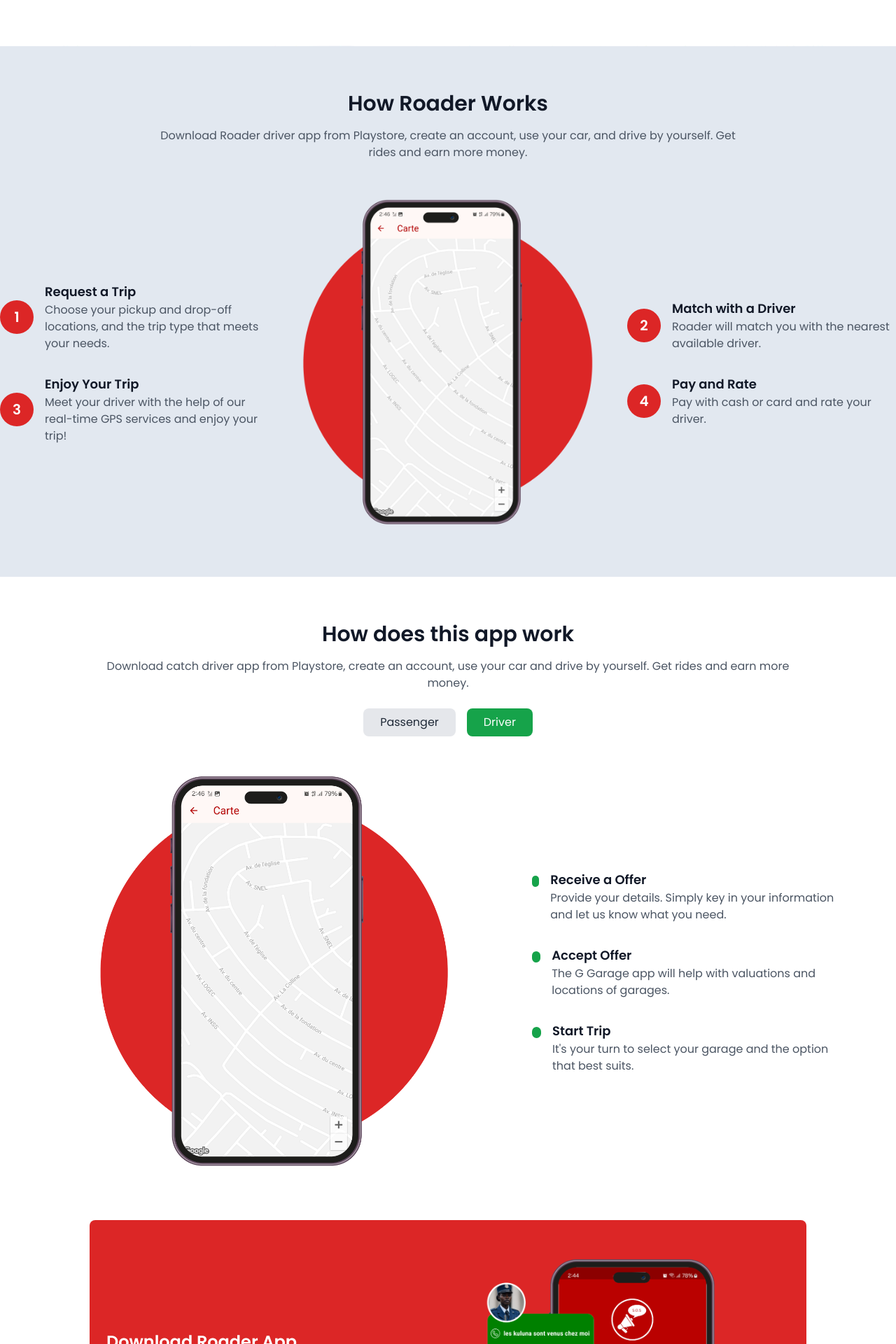
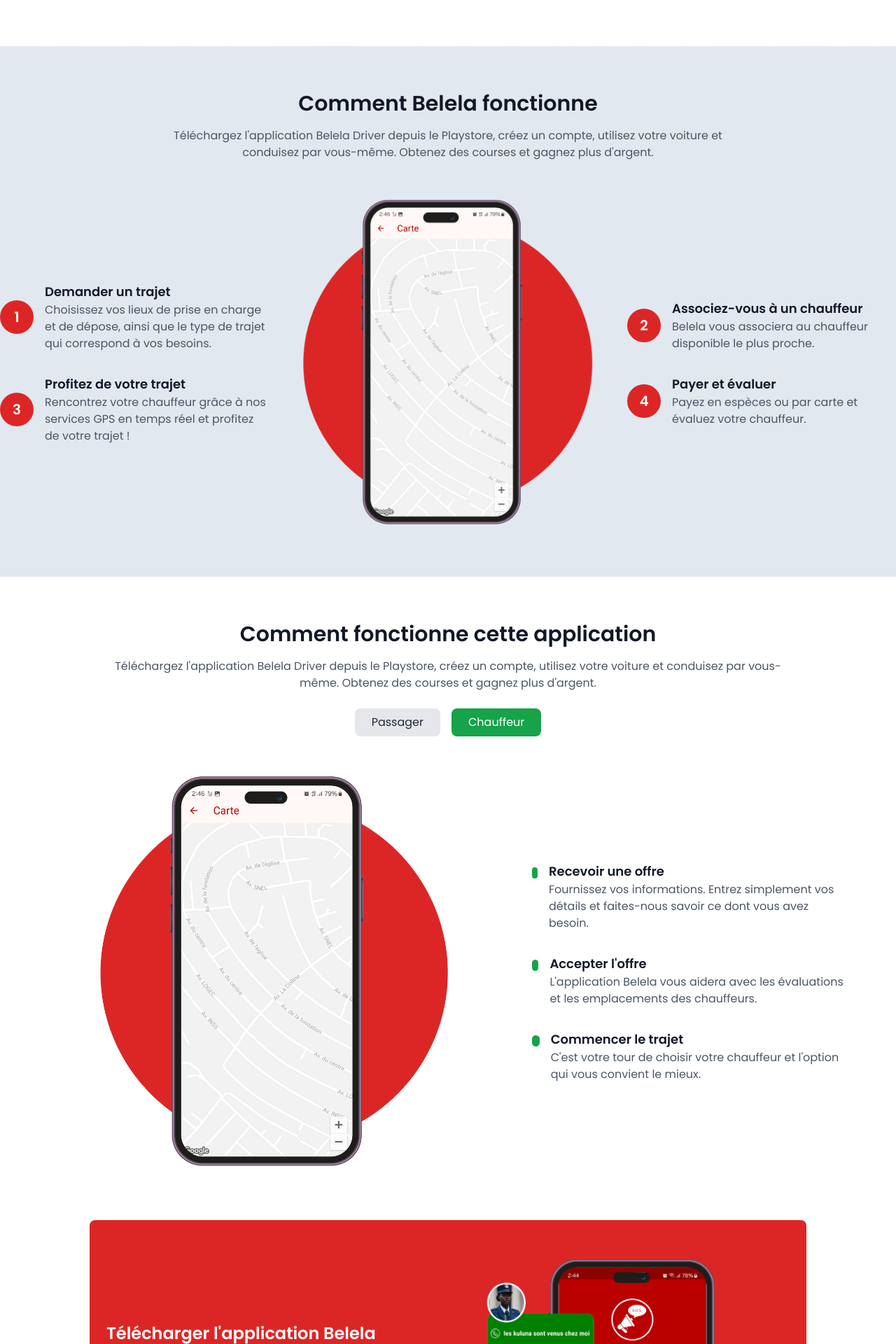
Before and after one commit to allegriakinzola/portefolioallegria, a Next.js app: page / in a window 1280 px wide. Shown: the part 800-2720 px from the top of the page at 70% size. Built offline with nearby package versions, Linux system fonts and the light colour scheme.

Commit message:
ajouts des autres sections

```diff
--- a/src/sections/Features.tsx
+++ b/src/sections/Features.tsx
@@ -5,22 +5,22 @@
   return (
     <section className="py-16 bg-slate-200 text-center">
       <div className="max-w-4xl mx-auto px-6">
-      <h2 className="text-3xl font-bold text-gray-900">How Roader Works</h2>
+        <h2 className="text-3xl font-bold text-gray-900">Comment Belela fonctionne</h2>
         <p className="mt-4 text-gray-600">
-        Download Roader driver app from Playstore, create an account, use your car, and drive by yourself. Get rides and earn more money.
+          Téléchargez l'application Belela Driver depuis le Playstore, créez un compte, utilisez votre voiture et conduisez par vous-même. Obtenez des courses et gagnez plus d'argent.
         </p>
       </div>
       <div className="mt-12 flex flex-col md:flex-row items-center justify-center gap-12">
         <div className="space-y-8 max-w-sm">
-        <Step number={1} title="Request a Trip" description="Choose your pickup and drop-off locations, and the trip type that meets your needs." />
-        <Step number={3} title="Enjoy Your Trip" description="Meet your driver with the help of our real-time GPS services and enjoy your trip!" />
+          <Step number={1} title="Demander un trajet" description="Choisissez vos lieux de prise en charge et de dépose, ainsi que le type de trajet qui correspond à vos besoins." />
+          <Step number={3} title="Profitez de votre trajet" description="Rencontrez votre chauffeur grâce à nos services GPS en temps réel et profitez de votre trajet !" />
         </div>
         <div>
-        <Image src="/phonefeatures.png" alt="App Screenshot" width={500} height={500} className="rounded-lg" />
+          <Image src="/phonefeatures.png" alt="Capture d'écran de l'application" width={500} height={500} className="rounded-lg" />
         </div>
         <div className="space-y-8 max-w-sm">
-        <Step number={2} title="Match with a Driver" description="Roader will match you with the nearest available driver." />
-        <Step number={4} title="Pay and Rate" description="Pay with cash or card and rate your driver." />
+          <Step number={2} title="Associez-vous à un chauffeur" description="Belela vous associera au chauffeur disponible le plus proche." />
+          <Step number={4} title="Payer et évaluer" description="Payez en espèces ou par carte et évaluez votre chauffeur." />
         </div>
       </div>
     </section>
--- a/src/sections/Hero.tsx
+++ b/src/sections/Hero.tsx
@@ -6,39 +6,39 @@
   return (
     <section className="py-16 bg-white text-center">
       <div className="max-w-5xl mx-auto px-6">
-        <h2 className="text-3xl font-bold text-gray-900">How does this app work</h2>
+        <h2 className="text-3xl font-bold text-gray-900">Comment fonctionne cette application</h2>
         <p className="mt-4 text-gray-600">
-          Download catch driver app from Playstore, create an account, use your car and drive by yourself. Get rides and earn more money.
+          Téléchargez l'application Belela Driver depuis le Playstore, créez un compte, utilisez votre voiture et conduisez par vous-même. Obtenez des courses et gagnez plus d'argent.
         </p>
         <div className="mt-6 flex justify-center gap-4">
-          <button className="px-6 py-2 bg-gray-200 text-gray-800 rounded-lg">Passenger</button>
-          <button className="px-6 py-2 bg-green-600 text-white rounded-lg">Driver</button>
+          <button className="px-6 py-2 bg-gray-200 text-gray-800 rounded-lg">Passager</button>
+          <button className="px-6 py-2 bg-green-600 text-white rounded-lg">Chauffeur</button>
         </div>
       </div>
 
       <div className="mt-12 flex flex-col md:flex-row items-center justify-center gap-12">
         <div className="relative w-full md:w-1/2 flex justify-center">
-          <Image src="/phonefeatures.png" alt="App Screenshot" width={500} height={500} className="rounded-lg" />
+          <Image src="/phonefeatures.png" alt="Capture d'écran de l'application" width={500} height={500} className="rounded-lg" />
         </div>
 
         <div className="space-y-8 max-w-md">
-          <Step title="Receive a Offer" description="Provide your details. Simply key in your information and let us know what you need." />
-          <Step title="Accept Offer" description="The G Garage app will help with valuations and locations of garages." />
-          <Step title="Start Trip" description="It's your turn to select your garage and the option that best suits." />
+          <Step title="Recevoir une offre" description="Fournissez vos informations. Entrez simplement vos détails et faites-nous savoir ce dont vous avez besoin." />
+          <Step title="Accepter l'offre" description="L'application Belela vous aidera avec les évaluations et les emplacements des chauffeurs." />
+          <Step title="Commencer le trajet" description="C'est votre tour de choisir votre chauffeur et l'option qui vous convient le mieux." />
         </div>
       </div>
 
-      {/* New Section: Download Roader App */}
+      {/* Nouvelle Section : Télécharger l'application Belela */}
       <div className="mt-16 bg-red-600 text-white py-12 px-6 rounded-lg max-w-5xl mx-auto text-center md:text-left flex flex-col md:flex-row items-center gap-8">
         <div className="md:w-1/2">
-          <h2 className="text-2xl font-bold">Download Roader App</h2>
+          <h2 className="text-2xl font-bold">Télécharger l'application Belela</h2>
           <p className="mt-4 text-white">
-            Roader is an awesome venture in the ride-hailing market in East Africa. Operated and owned by Africans for Africans, Roader brings local creativity and insights to get the importance of passengers and drivers. Whether you need to get where you're going fast or looking to make money on your schedule, Roader provides the best in class solution.
+            Belela est une initiative fantastique dans le marché du transport en Afrique de l'Est. Exploitée et dirigée par des Africains pour des Africains, Belela apporte de la créativité locale et des connaissances pour mieux comprendre les besoins des passagers et des chauffeurs. Que vous ayez besoin de vous rendre rapidement à destination ou que vous souhaitiez gagner de l'argent selon votre emploi du temps, Belela offre la meilleure solution.
           </p>
-          <button className="mt-6 px-6 py-2 bg-black text-white rounded-lg">Get Started</button>
+          <button className="mt-6 px-6 py-2 bg-black text-white rounded-lg">Commencer</button>
         </div>
         <div className="md:w-1/2 flex justify-center">
-          <Image src="/phone.png" alt="Roader App Screenshot" width={400} height={400} className="rounded-lg" />
+          <Image src="/phone.png" alt="Capture d'écran de l'application Belela" width={400} height={400} className="rounded-lg" />
         </div>
       </div>
     </section>
```
Lines whose indentation alone changed are shown as unchanged.
